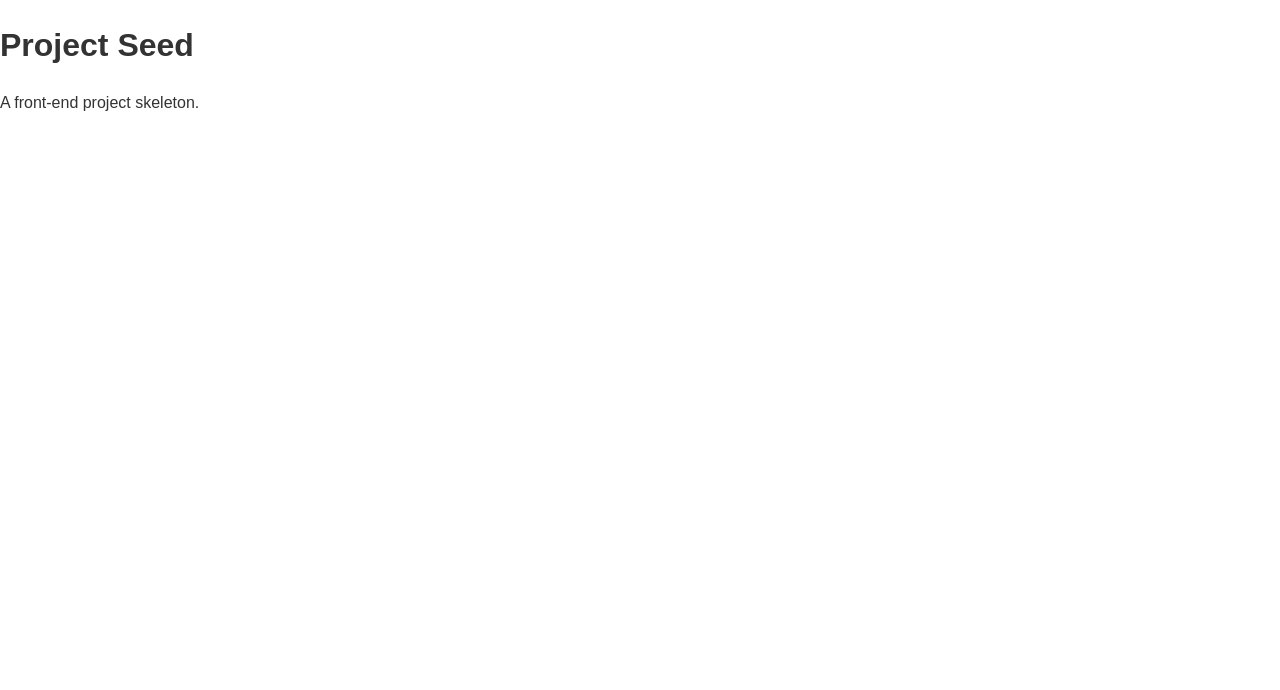
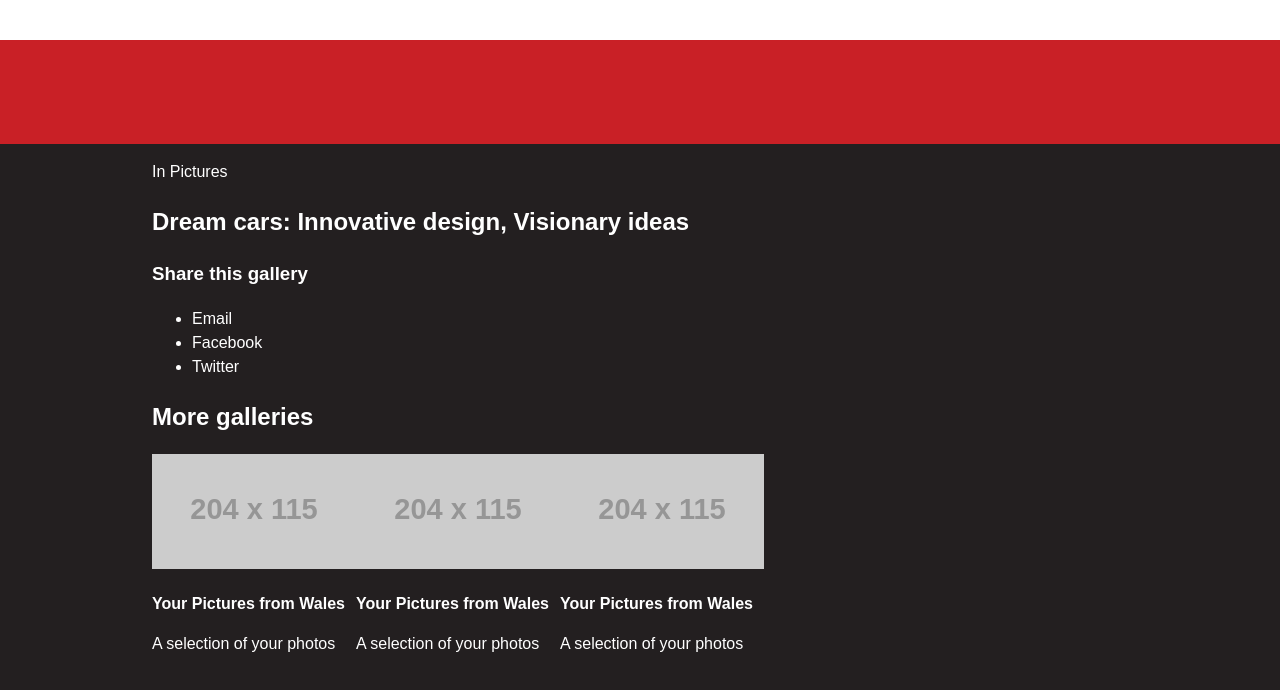
Before and after one commit to simonsinclair/in-pictures, a plain HTML site: page index.html in a window 1280 px wide. Drawn offline with Linux system fonts and the light colour scheme; placeholder pictures from the web are drawn by us.

Commit message:
Refer to master branch

```diff
--- a/css/main.css
+++ b/css/main.css
@@ -1 +1 @@
-*,*:before,*:after{-webkit-box-sizing:border-box;-moz-box-sizing:border-box;box-sizing:border-box}body{color:#333;line-height:1.5}.clearfix:after{content:"";display:table;clear:both}
+*,*:before,*:after{-webkit-box-sizing:border-box;-moz-box-sizing:border-box;box-sizing:border-box}body{background-color:#231f20;color:#FFF;line-height:1.5;-webkit-font-smoothing:antialiased}a{color:inherit;text-decoration:none}.blq{background-color:#FFF;height:40px}.masthead{background-color:#c92026;height:104px}.page{margin:0 auto;padding:0 16px;max-width:1008px}.nav{list-style:none;padding-left:0}.nav>li{float:left}.clearfix:after,.nav:after{content:"";display:table;clear:both}
--- a/index.html
+++ b/index.html
@@ -5,7 +5,7 @@
 	<meta charset="UTF-8" />
 	<meta http-equiv="X-UA-Compatible" content="IE=edge" />
 
-	<title>Project Seed</title>
+	<title>In Pictures - BBC News</title>
 	<meta name="description" content="" />
 
 	<meta name="viewport" content="width=device-width,initial-scale=1" />
@@ -14,8 +14,59 @@
 	<link rel="stylesheet" href="css/main.css" />
 </head>
 <body>
-	<h1>Project Seed</h1>
-	<p>A front-end project skeleton.</p>
+	<div class="blq"></div>
+	<div class="masthead"></div>
+
+	<div class="page">
+		<p>In Pictures</p>
+
+		<h2>Dream cars: Innovative design, Visionary ideas</h2>
+		<p></p>
+
+		<div id="js-gallery" class="gallery">
+
+		</div>
+
+		<div class="share">
+			<h3>Share this gallery</h3>
+			<ul>
+				<li><a href="#">Email</a></li>
+				<li><a href="#">Facebook</a></li>
+				<li><a href="#">Twitter</a></li>
+			</ul>
+		</div>
+
+		<div class="more-galleries">
+			<h2>More galleries</h2>
+			<ul class="nav">
+				<li>
+					<a href="#">
+						<img src="http://placehold.it/204x115" alt="" />
+						<p><strong>Your Pictures from Wales</strong></p>
+						<p>A selection of your photos</p>
+					</a>
+				</li>
+				<li>
+					<a href="#">
+						<img src="http://placehold.it/204x115" alt="" />
+						<p><strong>Your Pictures from Wales</strong></p>
+						<p>A selection of your photos</p>
+					</a>
+				</li>
+				<li>
+					<a href="#">
+						<img src="http://placehold.it/204x115" alt="" />
+						<p><strong>Your Pictures from Wales</strong></p>
+						<p>A selection of your photos</p>
+					</a>
+				</li>
+			</ul>
+		</div>
+	</div>
+
+	<div class="footer">
+
+	</div>
 
 	<script src="bower_components/jquery/dist/jquery.min.js"></script>
 	<script src="js/main.js"></script>
```
